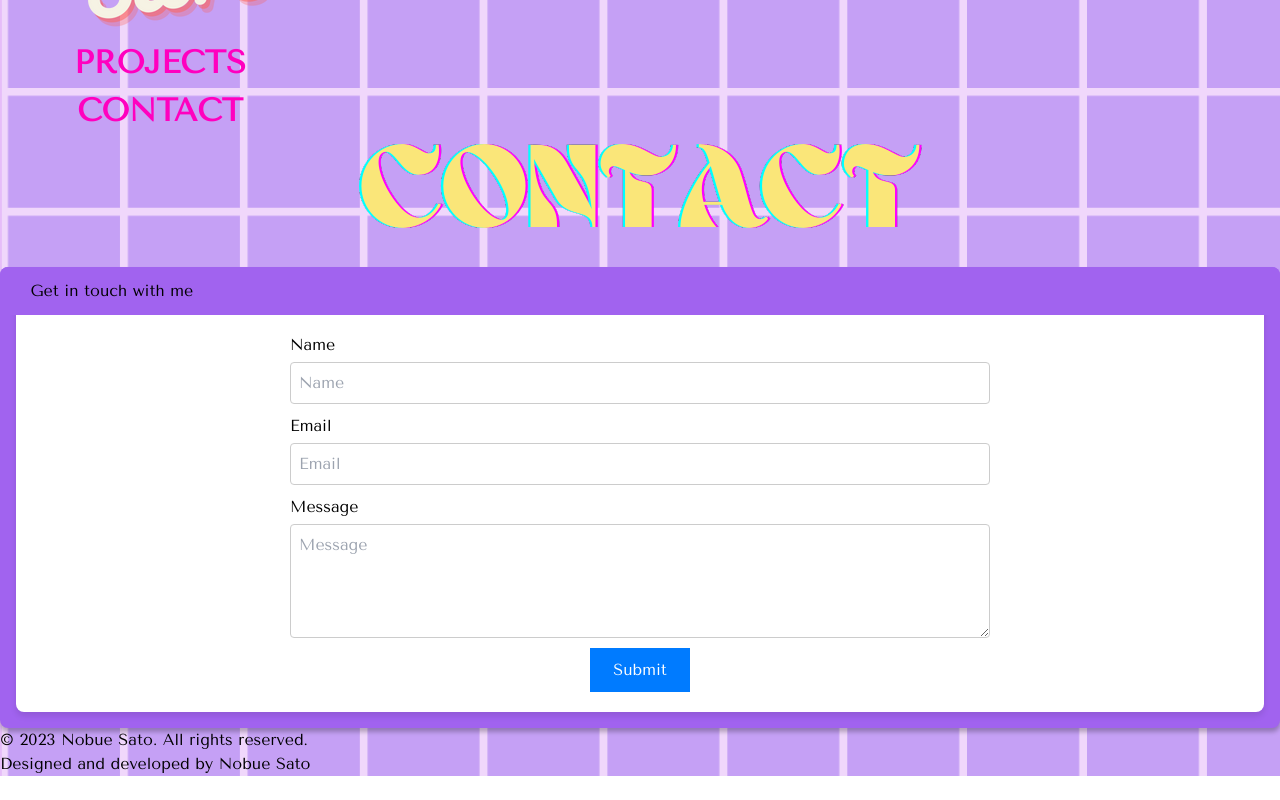
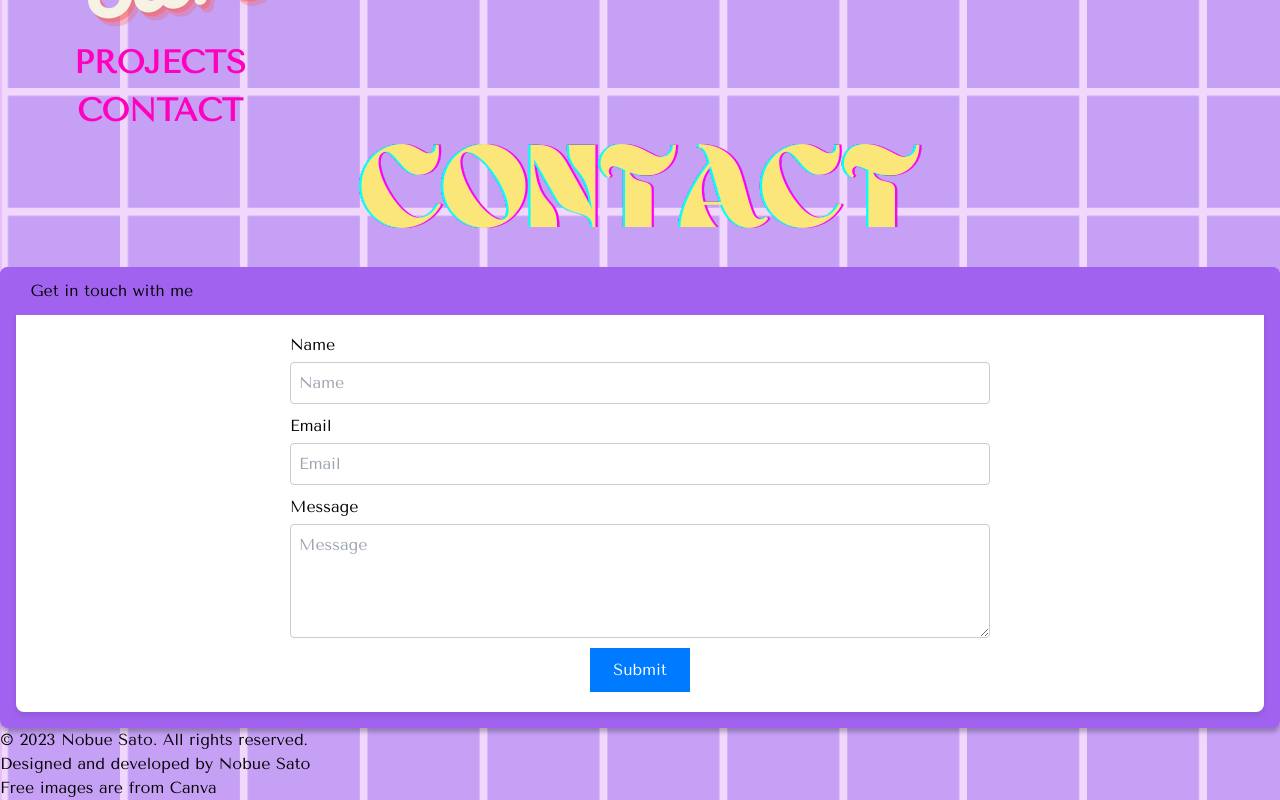
Before and after one commit to NobueSato/my-portfolio, a React (Create React App) app: page /contact in a window 1280 px wide. Shown: the part 272-1072 px from the top of the page. Before the commit the page ends 1048 px from the top, so only its background shows below. Built offline with nearby package versions, Linux system fonts and the light colour scheme.

Commit message:
Add p element to Footer

```diff
--- a/src/components/Footer.js
+++ b/src/components/Footer.js
@@ -4,6 +4,7 @@ const Footer = () => {
       <div className="container mx-auto text-center">
         <p>&copy; 2023 Nobue Sato. All rights reserved.</p>
         <p>Designed and developed by Nobue Sato</p>
+        <p>Free images are from Canva</p>
       </div>
     </footer>
   );
```
